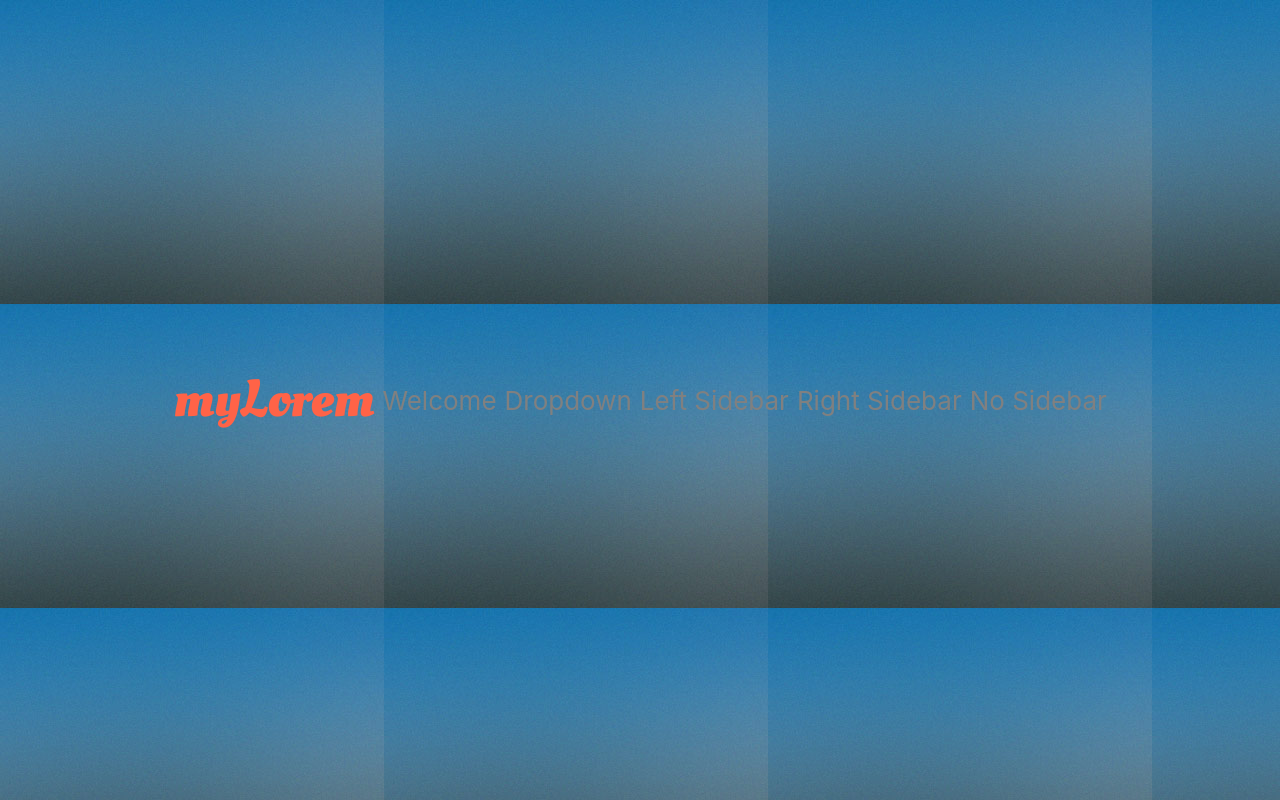
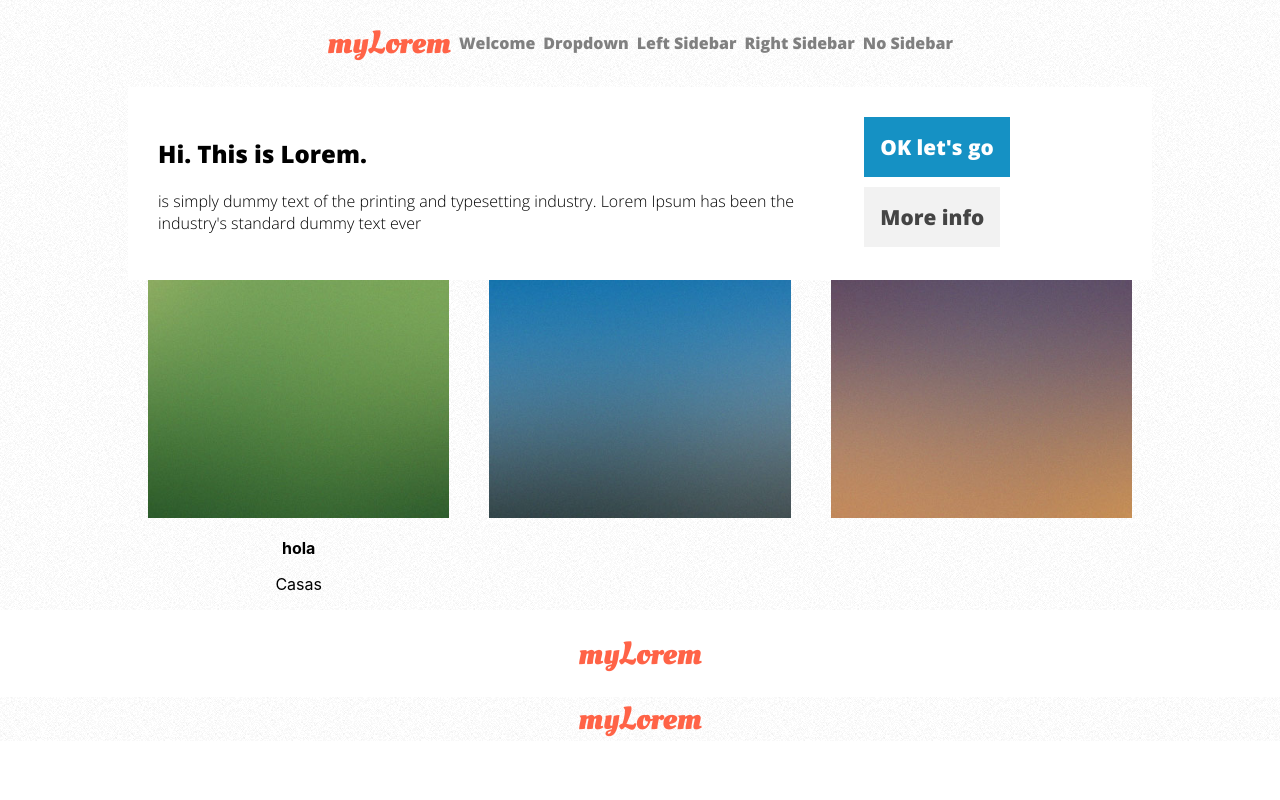
Before and after one commit to diegofernandoalayon/pruebaFrontend_BandB_react, a React (Create React App) app: page / in a window 1280 px wide. Shown: the top 800 px of the page. Built offline with nearby package versions, Linux system fonts and the light colour scheme.

Commit message:
agregando componentes copy y tarjeta

```diff
--- a/src/App.css
+++ b/src/App.css
@@ -4,21 +4,38 @@
   font-style: normal;
   font-weight: normal;
 }
-
+@font-face{
+  font-family: 'openB';
+  src: url('./fonts/static/OpenSans/OpenSans-ExtraBold.ttf') format('truetype');
+  font-style: normal;
+  font-weight: normal;
+}
+@font-face{
+  font-family: 'openL';
+  src: url('./fonts/static/OpenSans/OpenSans-Light.ttf') format('truetype');
+  font-style: normal;
+  font-weight: normal;
+}
 .App {
   text-align: center;
+  /* width: 80%; */
+  margin: 0 auto;
+
+}
+
+.content-1, .content-3{
+  background-image: url('./images/bg01.png');
+}
+.content-1-1{
   width: 80%;
   margin: 0 auto;
-  /* background-color: #61dafb; */
+
 }
-body{
-
-  background-image: url('./images/pic02.jpg');
+.content-1-2{
+  width: 80%;
+  margin: 0 auto;
+  display: flex;
 }
-/* h1{
-  font-family: 'oleo';
-  color: tomato;
-} */
 
 .App-logo {
   height: 40vmin;
@@ -26,14 +43,20 @@ body{
 }
 
 
+ .App-header {
 
-.App-header {
-  /* background-color: #282c34; */
-  min-height: 100vh;
+
   display: flex;
   flex-direction: row;
   align-items: center;
   justify-content: center;
-  font-size: calc(10px + 2vmin);
+  /* font-size: calc(10px + 2vmin); */
   color: white;
 }
+
+
+@media (max-width: 600px){
+  .content-1-2{
+    flex-direction: column;
+  }
+}
--- a/src/App.js
+++ b/src/App.js
@@ -2,15 +2,38 @@ import Logo from './components/Logo';
 import Menu from './components/Menu'
 
 import './App.css';
+import Copy from './components/Copy';
+import Tarjeta from './components/Tarjeta';
+import img1 from './images/pic01.jpg'
+import img2 from './images/pic02.jpg'
+import img3 from './images/pic03.jpg'
+
 
 function App() {
   return (
-    <div className="App" style={{backgroundImage:'./logo192.png'}}>
-      <header className="App-header">
-        <Logo/>
-        <Menu/>
-      </header>
-      <img src="/logo192.png" alt='imagen'/>
+    <div className="App">
+      <div className="content-1">
+        <div className="content-1-1">
+          <header className="App-header">
+            <Logo/>
+            <Menu/>
+          </header>
+          <Copy />
+        </div>
+        <div className="content-1-2">
+          <Tarjeta srcImg={img1} title={"hola"} >Casas</Tarjeta>
+          <Tarjeta srcImg={img2} />
+          <Tarjeta srcImg={img3} />
+        </div>
+      </div>
+      <div className="content-2">
+        <Logo />
+      </div>
+      <div className="content-3">
+        <Logo />
+
+      </div>
+
     </div>
   );
 }
--- /dev/null
+++ b/src/components/Copy/copy.css
@@ -0,0 +1,45 @@
+.copy{
+  background-color:white;
+  display: flex;
+  padding: 30px;
+}
+.copy h2{
+  font-family: 'openB';
+  font-weight: bold;
+}
+.copy-text{
+  text-align: left;
+  flex-grow: 2;
+  flex-basis: 50%;
+}
+.copy-text p{
+  font-family: 'openL';
+}
+.copy-btn{
+  text-align: left;
+  flex-grow: 1
+}
+.btn-primario{
+  background-color: #1591c4;
+  border: none;
+  padding: 1rem;
+  display: block;
+  margin-bottom: 10px;
+  font-family: 'openB';
+  font-size: 1.3rem;
+  color: white;
+  cursor: pointer;
+}
+.btn-primario:hover{
+  background-color: #207caa;
+
+}
+.btn-secundario{
+  background-color: #f2f2f2;
+  border: none;
+  padding: 1rem;
+  display: block;
+  font-family: 'openB';
+  font-size: 1.3rem;
+  color: #444444;
+}
--- /dev/null
+++ b/src/components/Copy/index.js
@@ -0,0 +1,15 @@
+import './copy.css'
+export default function Copy(){
+  return(
+    <div className='copy'>
+      <div className='copy-text'>
+        <h2>Hi. This is Lorem.</h2>
+        <p>is simply dummy text of the printing and typesetting industry. Lorem Ipsum has been the industry's standard dummy text ever</p>
+      </div>
+      <div className="copy-btn">
+        <button className='btn-primario'>OK let's go</button>
+        <button className='btn-secundario'>More info</button>
+      </div>
+    </div>
+  )
+}
--- a/src/components/Logo/index.js
+++ b/src/components/Logo/index.js
@@ -3,7 +3,7 @@ import './logo.css'
 export default function Logo (){
   return (
     <>
-      <h1>myLorem</h1>
+      <h1 id='logo'>myLorem</h1>
     </>
   )
 }
--- a/src/components/Logo/logo.css
+++ b/src/components/Logo/logo.css
@@ -1,4 +1,8 @@
-h1{
+#logo{
   font-family: 'oleo';
   color: tomato;
 }
+#logo:hover{
+  transform: scale(1.02,1.02);
+  cursor: pointer;
+}
--- a/src/components/Menu/menu.css
+++ b/src/components/Menu/menu.css
@@ -1,5 +1,12 @@
 .option{
+  font-size: 1rem;
+  color: gray;
+  font-family: 'openB';
+  margin-left: 8px;
   text-decoration: none;
-  margin-left: 8px;
-  color: gray;
 }
+.option:hover{
+  background-color: #444444;
+  color: #fff;
+
+}
--- /dev/null
+++ b/src/components/Tarjeta/index.js
@@ -0,0 +1,12 @@
+import './tarjeta.css'
+
+export default function Tarjeta({children,srcImg,title}){
+  console.log(srcImg)
+  return(
+    <div className="tarjeta">
+      <img src={srcImg} alt="imagen"/>
+      <p><strong>{title}</strong></p>
+      <p>{children}</p>
+    </div>
+  )
+}
--- /dev/null
+++ b/src/components/Tarjeta/tarjeta.css
@@ -0,0 +1,6 @@
+.tarjeta{
+  margin: 0 20px 0 20px;
+}
+.tarjeta img{
+  width: 100%;
+}
```
